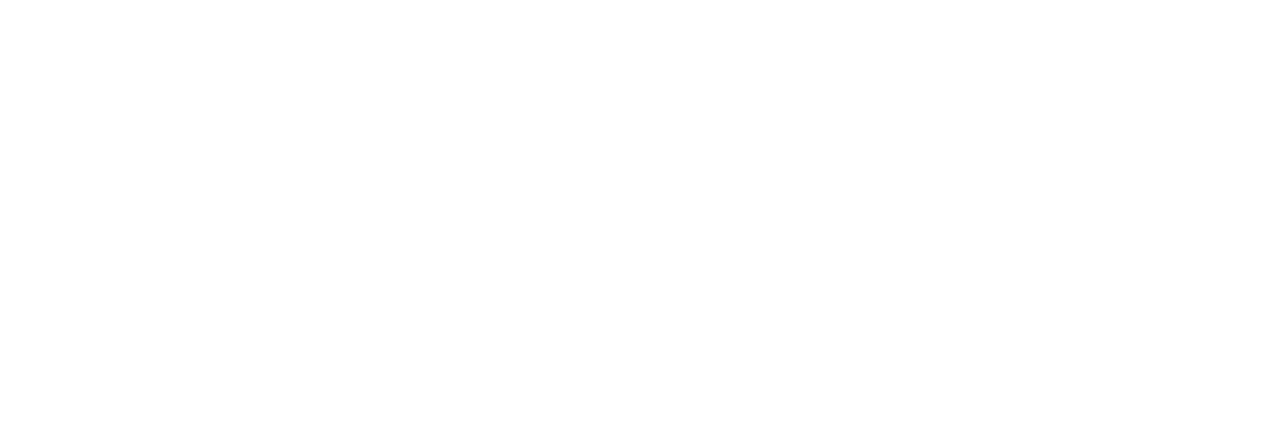
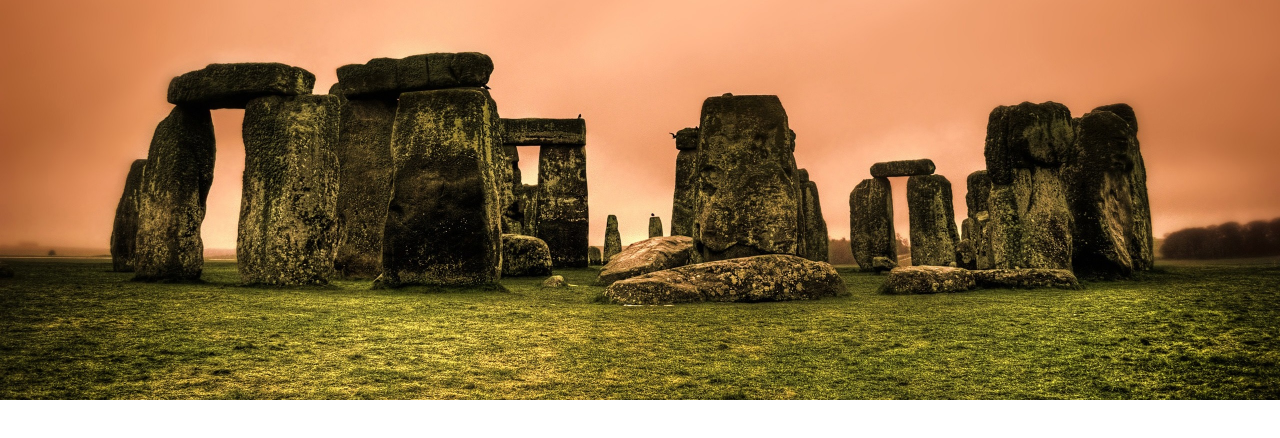
Before and after one commit to douglasrocha/stone-challenge-frontend, a plain HTML site: page index.html in a window 1280 px wide. Drawn offline with nearby package versions, Linux system fonts and the light colour scheme.

Commit message:
Added cover to index

```diff
--- /dev/null
+++ b/css/css.css
@@ -0,0 +1,18 @@
+html, body {
+    margin: 0px;
+    padding: 0px;
+}
+
+.cover {
+    background-image: url("../img/cover.jpg");
+	background-color: #000;
+	background-repeat: no-repeat;
+	margin-left: auto;
+	margin-right: auto;
+	-webkit-background-size: cover;
+	-moz-background-size: cover;
+	-o-background-size: cover;
+	background-size: cover;
+	width: 100%;
+	height: 50%;
+}
--- a/index.html
+++ b/index.html
@@ -13,10 +13,32 @@
     <!-- AngularJS -->
     <script src="http://ajax.googleapis.com/ajax/libs/angularjs/1.3.14/angular.min.js"></script>
 
+    <!-- Custom CSS -->
+    <link rel="stylesheet" href="css/css.css">
+
 </head>
 <body ng-app>
 
+    <div class="container-fluid">
+        <div class="row">
+            <div class="col-md-12 cover">
+            </div>
+        </div>
+    </div>
 
+    <div class="container">
+
+        <div class="row">
+
+            <div class="col-md-2"></div>
+
+            <div class="col-md-8"></div>
+
+            <div class="col-md-2"></div>
+
+        </div>
+
+    </div>
 
 </body>
 </html>
```
Also changed, not shown: base_copy_paste.html (+3 -0 lines), img/cover.jpg (added).
